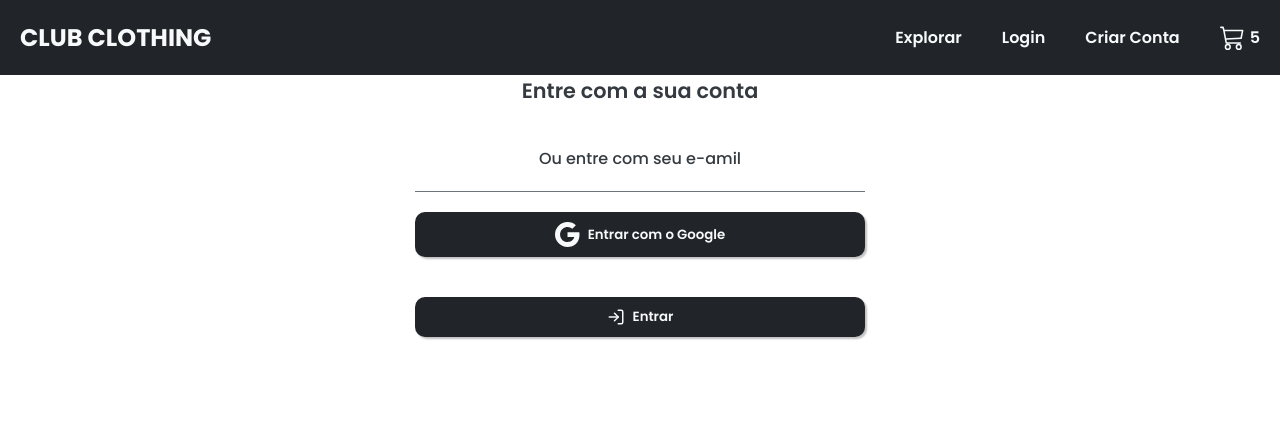
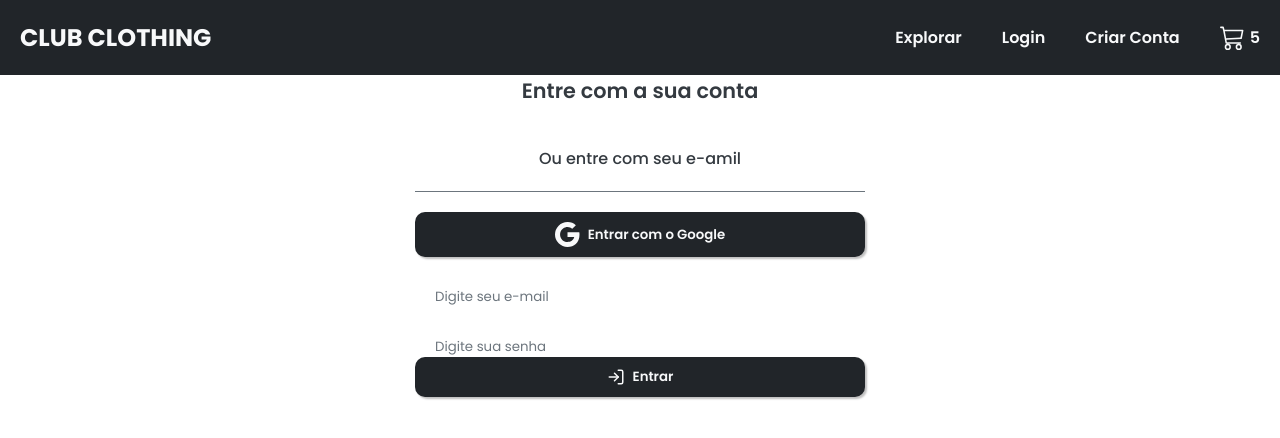
Before and after one commit to keuvyndev/fsc-ecommerce-frontend, a React (Create React App) app: page /login in a window 1280 px wide. Shown: the top 438 px of the page. Built offline with nearby package versions, Linux system fonts and the light colour scheme; no server answers.

Commit message:
feat: add Custom Input component

```diff
--- /dev/null
+++ b/src/components/custom-input/custom-input.component.tsx
@@ -0,0 +1,16 @@
+import { FunctionComponent, InputHTMLAttributes } from "react";
+
+// Styles
+import { CustomInputContainer } from "./custom-input.styles";
+
+interface CustomInputProps extends InputHTMLAttributes<HTMLInputElement> {
+   hasError?: boolean,
+}
+
+const CustomInput:FunctionComponent<CustomInputProps> = ({hasError, ...rest}) => {
+   return (
+      <CustomInputContainer hasError={hasError} {...rest} />
+   );
+}
+
+export default CustomInput;
--- /dev/null
+++ b/src/components/custom-input/custom-input.styles.ts
@@ -0,0 +1,30 @@
+import styled from "styled-components";
+import Colors from "../../theme/theme.colors";
+
+type CustomInputContainerProps = {
+   hasError?: boolean
+}
+
+export const CustomInputContainer = styled.input<CustomInputContainerProps>`
+   border:none;
+   width: 100%;
+   background-color: ${Colors.input.background};
+   padding-right: 20px;
+   padding-left: 20px;
+   padding-top: 10px;
+   padding-bottom: 0%;
+   box-shadow: 0px 4px 4px rgba (0,0,0,0.25);
+   border-radius: 10px;
+   color: ${Colors.text.dark};
+   border: ${(props) => (props.hasError ? `2px solid ${Colors.error}` : 'none')};
+
+   &::placeholder {
+      color: ${(props) =>
+         props.hasError ? Colors.error : Colors.input.placeholder};
+   }
+
+   &:focus {
+      outline: ${(props) =>
+         props.hasError ? 'none' : `2px solid ${Colors.input.placeholder}`};
+   }
+`
--- a/src/pages/login/login.page.tsx
+++ b/src/pages/login/login.page.tsx
@@ -7,6 +7,7 @@ import Header from "../../components/header/header.component"
 
 // Styles
 import { LoginContainer, LoginContent, LoginHeadline, LogininputContainer, LoginSubtitle } from "./login.styles";
+import CustomInput from '../../components/custom-input/custom-input.component';
 
 const LoginPage = () => {
    return (
@@ -21,10 +22,12 @@ const LoginPage = () => {
 
                {/* Button */}
                <LogininputContainer>{/*E-mail input */}</LogininputContainer>
+               <CustomInput placeholder='Digite seu e-mail' />
                <LogininputContainer>{/*Password input */}</LogininputContainer>
+               <CustomInput placeholder='Digite sua senha' />
 
                {/* Button */}
-               <CustomButton startIcon={<FiLogIn size={18} />}>Entrar </CustomButton>
+               <CustomButton startIcon={<FiLogIn size={18} />}>Entrar</CustomButton>
             </LoginContent>
          </LoginContainer>
       </>
```
